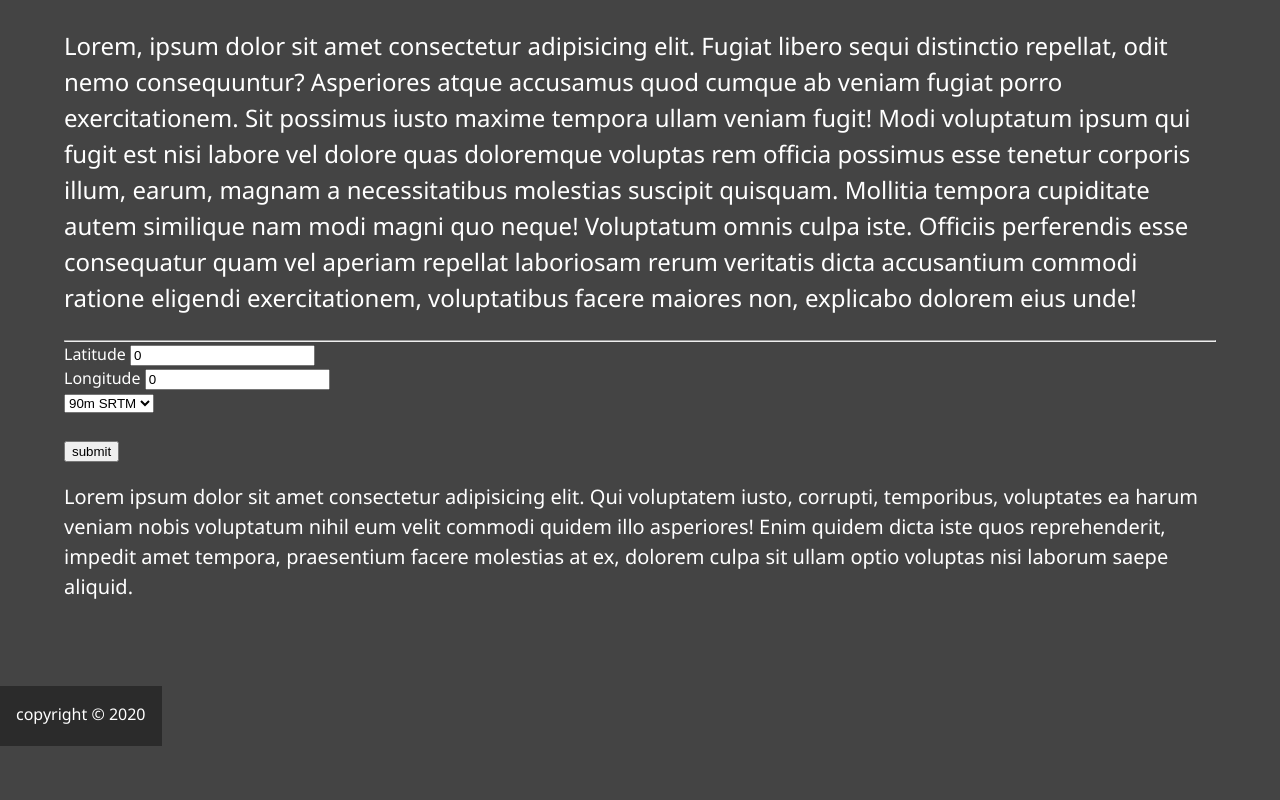
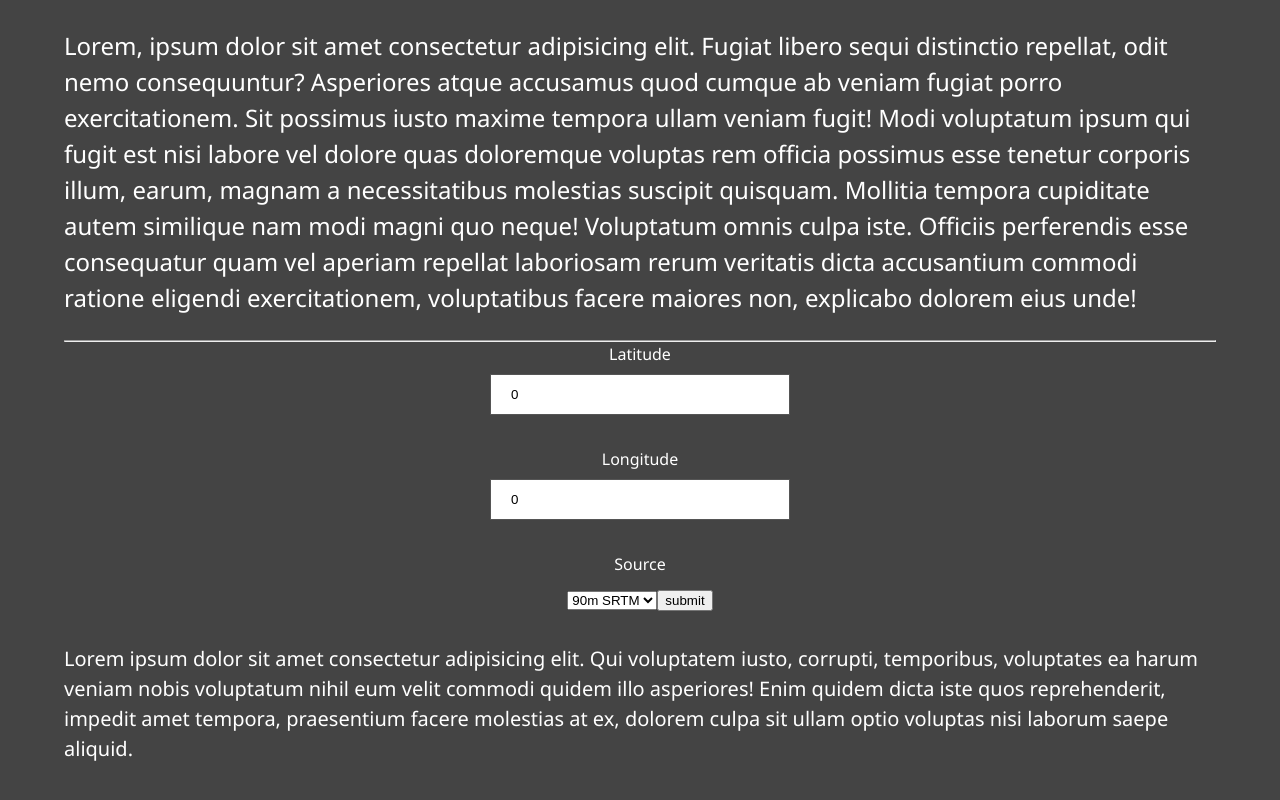
Before and after one commit to rvanalphen/SRTM_Fetch, a website: page public/index.html in a window 1280 px wide. Shown: the part 414-1214 px from the top of the page. Before the commit the page ends 1100 px from the top, so only its background shows below. Drawn offline with Linux system fonts and the light colour scheme.

Commit message:
styled inputs

```diff
--- a/public/demCall.js
+++ b/public/demCall.js
@@ -15,7 +15,7 @@ button.addEventListener('click', async event => {
     };
     const response = await fetch('/api', options);
     const json = await response.json();
-    console.log(json);
+    // console.log(json);
 });
 
 
--- a/public/index.html
+++ b/public/index.html
@@ -8,7 +8,7 @@
     <!--CSS-->
     <link rel="stylesheet" href="main.css">
 
-    <title>Passive Degassing</title>
+    <title>SRTM WebApp</title>
 </head>
 
 <body>
@@ -76,11 +76,14 @@
             </class>
             <hr style="margin: auto;">
         </div>
-        <div id="geo">
+        <div id="coordinates">
             <label for="lat">Latitude</label>
-            <input id="lat" value="0" /> <br>
+            <input type="text" id="lat" value="0" /> <br>
             <label for="lon">Longitude</label>
-            <input id="lon" value="0" /><br>
+            <input type="text" id="lon" value="0" /><br>
+        </div>
+        <label id="SrcandSubmit">Source</label>
+        <div id="SrcandSubmit">
             <select id="source">
                 <option value="SRTM_GL3">90m SRTM</option>
                 <option value="SRTM_GL1">30m SRTM</option>
@@ -103,7 +106,7 @@
         copyright &copy; 2020
     </footer>
     <!-- javascript code -->
-    <script src="../main.js"></script>
+    <!-- <script src="../main.js"></script> -->
     <script src="./demCall.js"></script>
 
 </body>
--- a/public/main.css
+++ b/public/main.css
@@ -81,7 +81,7 @@
 .menu-branding .portrait {
     width: 250px;
     height: 250px;
-    background: url("../images/portrait_small.jpg");
+    /* background: url("../images/portrait_small.jpg"); */
     background-position: center;
     background-size: cover;
     border-radius: 50%;
@@ -529,3 +529,30 @@ img:hover {
         transform: translateY(0);
     }
 }
+
+#coordinates {
+    display: flex;
+    flex-direction: column;
+    justify-content: center;
+    align-items: center;
+}
+
+input[type=text] {
+    width: 300px;
+    padding: 12px 20px;
+    margin: 8px 0;
+    box-sizing: border-box;
+    border: 1px solid #555;
+    outline: none;
+}
+
+input[type=text]:focus {
+    background-color: lightblue;
+}
+
+#SrcandSubmit {
+    display: flex;
+    flex-direction: row;
+    justify-content: center;
+    align-items: center;
+}
```
